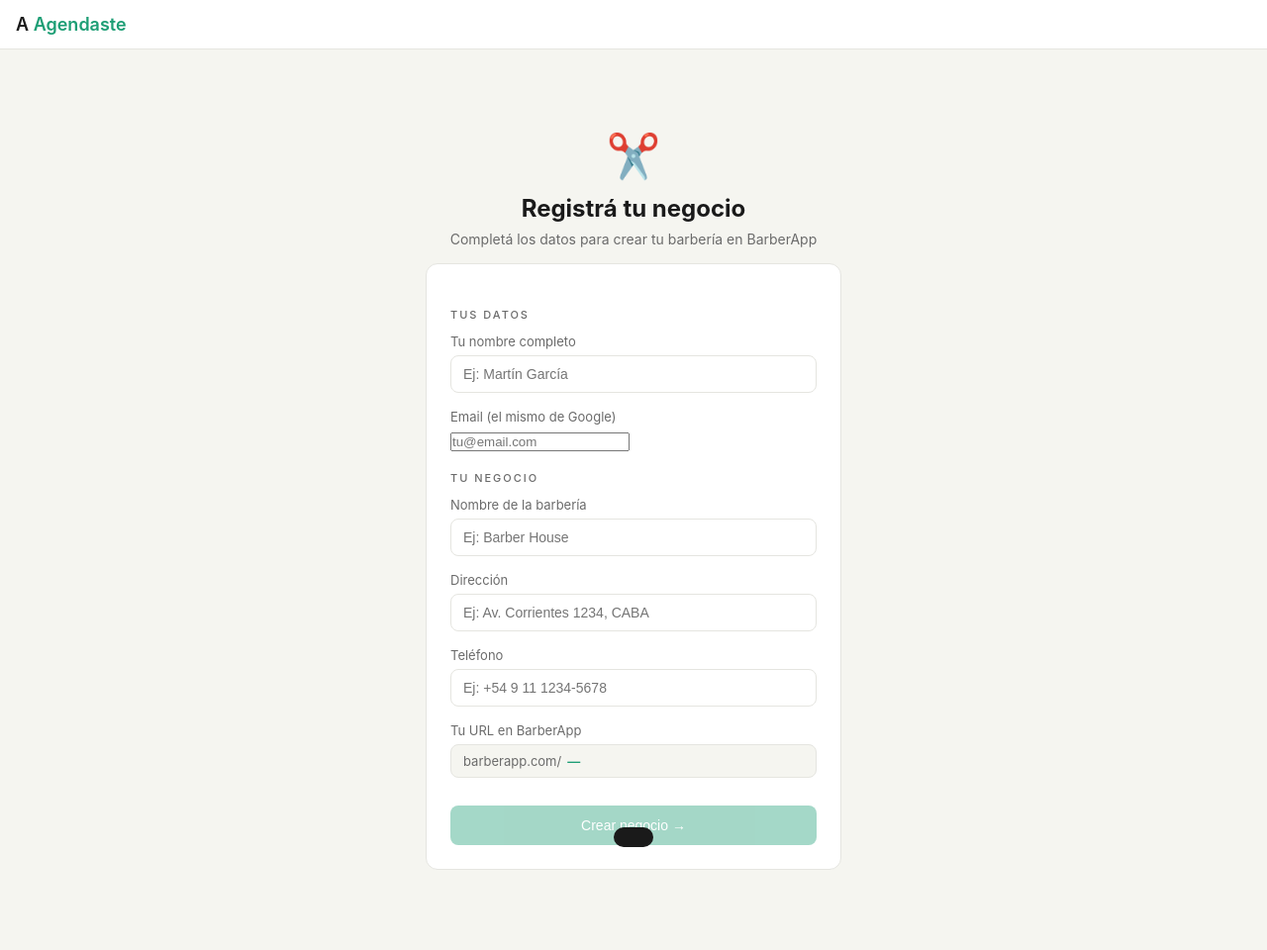
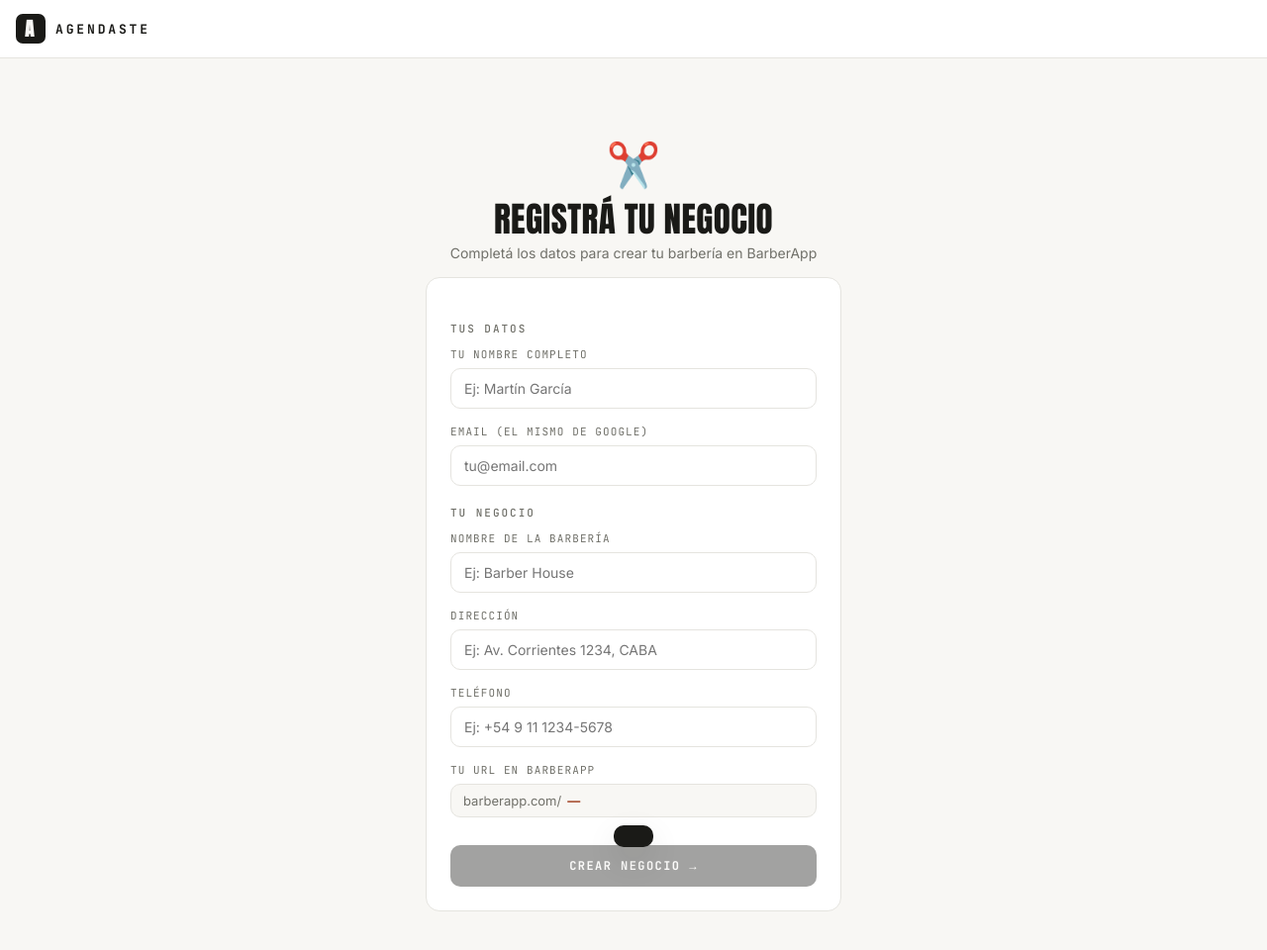
Before and after one commit to arielluciano/Agendaste, a website: page public/register.html in a window 1280 px wide. Shown: the whole page at 99% size. Before the commit the page ends 935 px from the top, so only its background shows below. Drawn offline with Linux system fonts and the light colour scheme.

Commit message:
style: agregar nuevo design system de Agendaste (styles.css)

```diff
--- a/public/css/styles.css
+++ b/public/css/styles.css
@@ -1,6 +1,10 @@
-/* ==============================
-   BarberApp — Estilos globales
-   ============================== */
+/* ==========================================================
+   Agendaste — Design system
+   "Barber técnico de precisión"
+   Anton (display) · Inter (cuerpo) · JetBrains Mono (labels)
+   ========================================================== */
+
+@import url('https://fonts.googleapis.com/css2?family=Anton&family=Inter:wght@400;500;600&family=JetBrains+Mono:wght@400;500;700&display=swap');
 
 * {
   box-sizing: border-box;
@@ -9,36 +13,89 @@
 }
 
 :root {
-  --green:        #1D9E75;
-  --green-dark:   #0F6E56;
-  --green-light:  #E1F5EE;
-  --amber:        #F5A623;
-  --red:          #E05353;
-  --bg:           #FFFFFF;
-  --bg-secondary: #F5F5F0;
-  --border:       #E5E5E0;
-  --text:         #1A1A1A;
-  --text-muted:   #6B6B6B;
-  --radius:       12px;
-  --radius-sm:    8px;
-  --shadow:       0 1px 4px rgba(0,0,0,.08);
+  /* ── Paleta ───────────────────────────────── */
+  --primary:        #9A3412;   /* naranja quemado */
+  --primary-dark:   #7C2D12;
+  --primary-light:  #FAECE7;   /* fondo suave para badges/acentos */
+
+  --cream:          #F8F7F4;   /* fondo de página */
+  --ink:            #1A1A17;   /* texto casi negro / superficies oscuras */
+
+  --success:        #1D9E75;
+  --success-light:  #E1F5EE;
+  --warning:        #F5A623;
+  --warning-light:  #FAEEDA;
+  --danger:         #E05353;
+  --danger-light:   #FAECE7;
+
+  --bg:             #FFFFFF;   /* superficie de tarjetas */
+  --bg-secondary:   #F8F7F4;   /* fondo de página (crema) */
+  --border:         #E5E4DF;
+  --text:           #1A1A17;
+  --text-muted:     #71716A;
+
+  --radius:         0.875rem;  /* 14px */
+  --radius-sm:      0.625rem;  /* 10px */
+  --shadow:         0 1px 4px rgba(26,26,23,.06);
+  --shadow-lg:      0 12px 32px rgba(26,26,23,.10);
+
+  /* ── Tipografías ──────────────────────────── */
+  --font-display: 'Anton', 'Inter', sans-serif;
+  --font-sans:    'Inter', system-ui, -apple-system, sans-serif;
+  --font-mono:    'JetBrains Mono', ui-monospace, monospace;
+
+  /* ── Alias de compatibilidad ──────────────────
+     Mantienen vivos los estilos inline de las páginas
+     que todavía usan los nombres viejos. Ir migrando
+     a los nombres nuevos y después borrar estos. */
+  --green:       var(--primary);
+  --green-dark:  var(--primary-dark);
+  --green-light: var(--primary-light);
+  --amber:       var(--warning);
+  --red:         var(--danger);
 }
 
 body {
-  font-family: -apple-system, BlinkMacSystemFont, 'Segoe UI', sans-serif;
+  font-family: var(--font-sans);
   background: var(--bg-secondary);
   color: var(--text);
   min-height: 100vh;
+  -webkit-font-smoothing: antialiased;
 }
 
-/* ── Layout ─────────────────── */
+/* ── Tipografía display ─────────────────────────
+   Anton va SOLO en títulos (frases cortas). En textos
+   largos pierde legibilidad, por eso no se aplica a body. */
+h1, h2, h3 {
+  font-family: var(--font-display);
+  font-weight: 400;
+  text-transform: uppercase;
+  letter-spacing: 0.01em;
+  line-height: 0.98;
+  color: var(--text);
+}
+h1 { font-size: clamp(2.4rem, 6vw, 4rem); }
+h2 { font-size: clamp(1.6rem, 4vw, 2.2rem); }
+h3 { font-size: 1.25rem; }
+
+/* Eyebrow / label técnico en mono */
+.eyebrow {
+  font-family: var(--font-mono);
+  font-size: 11px;
+  font-weight: 500;
+  text-transform: uppercase;
+  letter-spacing: 0.18em;
+  color: var(--text-muted);
+}
+
+/* ── Layout ─────────────────────────────────── */
 .container {
   max-width: 700px;
   margin: 0 auto;
   padding: 1.5rem 1rem;
 }
 
-/* ── Navbar ─────────────────── */
+/* ── Navbar ─────────────────────────────────── */
 .navbar {
   background: var(--bg);
   border-bottom: 1px solid var(--border);
@@ -49,43 +106,76 @@
 }
 
 .navbar-brand {
-  font-size: 18px;
-  font-weight: 600;
-  color: var(--green);
+  display: inline-flex;
+  align-items: center;
+  gap: 10px;
+  font-family: var(--font-mono);
+  font-size: 13px;
+  font-weight: 700;
+  text-transform: uppercase;
+  letter-spacing: 0.22em;
+  color: var(--text);
   text-decoration: none;
 }
+/* Cuadrito con la "A" — usar <span class="brand-mark">A</span> dentro del brand */
+.brand-mark {
+  display: grid;
+  place-items: center;
+  width: 30px;
+  height: 30px;
+  background: var(--ink);
+  color: var(--cream);
+  border-radius: 7px;
+  font-family: var(--font-display);
+  font-size: 19px;
+  line-height: 1;
+}
+.navbar-brand span:not(.brand-mark) { color: var(--text); }
 
-.navbar-brand span {
-  color: var(--text);
-}
-
-/* ── Botones ────────────────── */
+/* ── Botones ────────────────────────────────── */
 .btn {
   display: inline-flex;
   align-items: center;
+  justify-content: center;
   gap: 6px;
-  padding: 10px 18px;
+  padding: 12px 20px;
   border-radius: var(--radius-sm);
-  font-size: 14px;
-  font-weight: 500;
+  font-family: var(--font-mono);
+  font-size: 12px;
+  font-weight: 700;
+  text-transform: uppercase;
+  letter-spacing: 0.12em;
   cursor: pointer;
-  border: none;
-  transition: all .2s;
+  border: 1px solid transparent;
+  transition: transform .15s ease, background .2s ease;
   text-decoration: none;
 }
+.btn:active { transform: scale(.98); }
 
 .btn-primary {
-  background: var(--green);
-  color: white;
+  background: var(--ink);
+  color: var(--cream);
   width: 100%;
-  justify-content: center;
-  padding: 12px;
+  box-shadow: var(--shadow-lg);
 }
-.btn-primary:hover { background: var(--green-dark); }
-.btn-primary:disabled { opacity: .4; cursor: default; }
+.btn-primary:hover { background: #000; }
+.btn-primary:disabled {
+  opacity: .4;
+  cursor: default;
+  box-shadow: none;
+  transform: none;
+}
+
+/* Variante de acento naranja (para CTAs secundarios destacados) */
+.btn-accent {
+  background: var(--primary);
+  color: var(--cream);
+  width: 100%;
+}
+.btn-accent:hover { background: var(--primary-dark); }
 
 .btn-outline {
-  background: transparent;
+  background: var(--bg);
   border: 1px solid var(--border);
   color: var(--text);
 }
@@ -96,84 +186,110 @@
   border: 1px solid var(--border);
   color: var(--text);
   width: 100%;
-  justify-content: center;
-  padding: 11px;
 }
 .btn-google:hover { background: var(--bg-secondary); }
 
-/* ── Cards ──────────────────── */
+/* ── Cards ──────────────────────────────────── */
 .card {
   background: var(--bg);
   border: 1px solid var(--border);
   border-radius: var(--radius);
   padding: 1rem;
-  transition: border-color .2s;
+  transition: border-color .2s, box-shadow .2s;
 }
 
-/* ── Formularios ────────────── */
+/* Tarjeta oscura de acento (tipo "Facturación" del dashboard) */
+.card-dark {
+  background: var(--ink);
+  border-color: var(--ink);
+  color: var(--cream);
+}
+.card-dark .text-muted { color: rgba(248,247,244,.55); }
+
+/* ── Formularios ────────────────────────────── */
 input[type="text"],
 input[type="tel"],
+input[type="email"],
 input[type="number"],
-select {
+input[type="time"],
+select,
+textarea {
   width: 100%;
-  padding: 10px 12px;
+  padding: 11px 13px;
   border: 1px solid var(--border);
   border-radius: var(--radius-sm);
+  font-family: var(--font-sans);
   font-size: 14px;
   background: var(--bg);
   color: var(--text);
-  transition: border-color .2s;
+  transition: border-color .2s, box-shadow .2s;
 }
 
-input:focus, select:focus {
+input:focus, select:focus, textarea:focus {
   outline: none;
-  border-color: var(--green);
-  box-shadow: 0 0 0 3px rgba(29, 158, 117, .15);
+  border-color: var(--primary);
+  box-shadow: 0 0 0 3px rgba(154,52,18,.15);
 }
 
 label {
   display: block;
-  font-size: 13px;
+  font-family: var(--font-mono);
+  font-size: 11px;
+  text-transform: uppercase;
+  letter-spacing: 0.1em;
   color: var(--text-muted);
-  margin-bottom: 6px;
+  margin-bottom: 7px;
 }
 
 .form-group { margin-bottom: 1rem; }
 
-/* ── Badges ─────────────────── */
+/* ── Badges ─────────────────────────────────── */
 .badge {
   display: inline-block;
-  padding: 2px 9px;
-  border-radius: 20px;
-  font-size: 11px;
+  padding: 3px 10px;
+  border-radius: 6px;
+  font-family: var(--font-mono);
+  font-size: 10px;
   font-weight: 500;
+  text-transform: uppercase;
+  letter-spacing: 0.08em;
 }
-.badge-confirmed { background: var(--green-light); color: #085041; }
-.badge-pending   { background: #FAEEDA; color: #854F0B; }
-.badge-cancelled { background: #FEE2E2; color: #7A0000; }
+.badge-confirmed { background: var(--success-light); color: #0F6E56; }
+.badge-pending   { background: var(--warning-light); color: #854F0B; }
+.badge-cancelled { background: var(--danger-light);  color: #991B1B; }
 
-/* ── Toast / notificaciones ─── */
+/* ── Toast ──────────────────────────────────── */
 #toast {
   position: fixed;
   bottom: 24px;
   left: 50%;
   transform: translateX(-50%) translateY(80px);
-  background: #1A1A1A;
-  color: white;
-  padding: 10px 20px;
-  border-radius: 20px;
-  font-size: 14px;
+  background: var(--ink);
+  color: var(--cream);
+  padding: 11px 20px;
+  border-radius: 10px;
+  font-family: var(--font-mono);
+  font-size: 12px;
+  letter-spacing: 0.04em;
   transition: transform .3s ease;
   z-index: 1000;
   white-space: nowrap;
+  box-shadow: var(--shadow-lg);
 }
 #toast.show { transform: translateX(-50%) translateY(0); }
 
-/* ── Utilidades ─────────────── */
+/* ── Utilidades ─────────────────────────────── */
 .divider { height: 1px; background: var(--border); margin: 1.25rem 0; }
 .text-muted { color: var(--text-muted); font-size: 13px; }
-.text-green { color: var(--green); font-weight: 500; }
+.text-green { color: var(--primary); font-weight: 600; }   /* alias semántico → acento */
+.text-accent { color: var(--primary); font-weight: 600; }
+.mono { font-family: var(--font-mono); }
 .mt-1 { margin-top: .5rem; }
 .mt-2 { margin-top: 1rem; }
 .flex { display: flex; }
 .flex-between { display: flex; justify-content: space-between; align-items: center; }
+
+/* Respeta usuarios que reducen el movimiento */
+@media (prefers-reduced-motion: reduce) {
+  * { transition: none !important; }
+}
```
